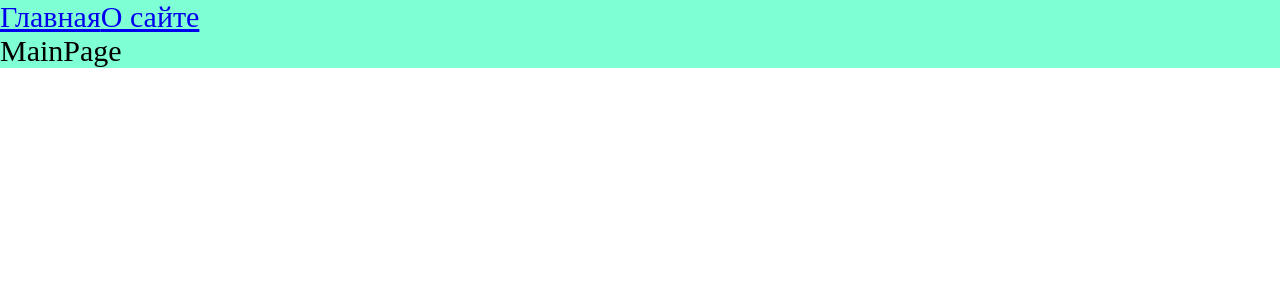
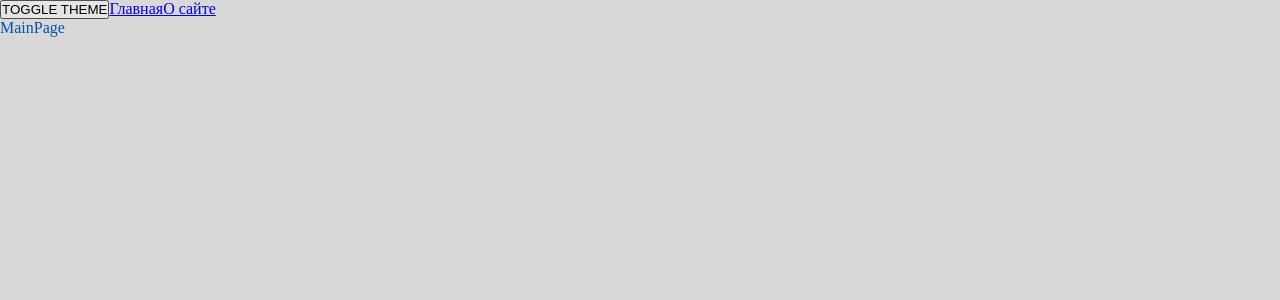
Before and after one commit to damnnou/react-production, a React app: page / in a window 1280 px wide. Shown: the top 300 px of the page. Built offline with nearby package versions, Linux system fonts and the light colour scheme; the HTML template or start-up script is replaced by a standard one.

Commit message:
create theme and useTheme hook

```diff
--- a/src/App.tsx
+++ b/src/App.tsx
@@ -1,17 +1,17 @@
-import { render } from "react-dom";
-import React, { Suspense } from "react";
-import Counter from "./components/Counter";
-import "./index.scss";
+import React, { Suspense, useContext, useState } from "react";
+import "./styles/index.scss";
 import { Route, Routes } from "react-router-dom";
-import AboutPage from "./pages/AboutPage/AboutPage";
-import MainPage from "./pages/MainPage/MainPage";
 import { Link } from "react-router-dom";
 import { AboutPageLazy } from "./pages/AboutPage/AboutPage.lazy";
 import { MainPageLazy } from "./pages/MainPage/MainPage.lazy";
+import { Theme, ThemeContext } from "./styles/theme/ThemeContext";
+import { useTheme } from "./styles/theme/useTheme";
 
 const App = () => {
+    const { theme, handleToggleTheme } = useTheme();
     return (
-        <div className="app">
+        <div className={"app " + theme}>
+            <button onClick={handleToggleTheme}>TOGGLE THEME</button>
             <Link to={"/"}>Главная</Link>
             <Link to={"/about"}>О сайте</Link>
             <Suspense fallback={<div>Loading...</div>}>
--- a/src/index.tsx
+++ b/src/index.tsx
@@ -1,10 +1,13 @@
 import { render } from "react-dom";
 import App from "./App";
 import { BrowserRouter } from "react-router-dom";
+import ThemeProvider from "./styles/theme/ThemeProvider";
 
 render(
     <BrowserRouter>
-        <App />
+        <ThemeProvider>
+            <App />
+        </ThemeProvider>
     </BrowserRouter>,
     document.getElementById("root")
 );
--- /dev/null
+++ b/src/styles/index.scss
@@ -0,0 +1,11 @@
+@import "reset";
+@import "variables/global";
+@import "themes/normal";
+@import "themes/dark";
+
+.app {
+    font: var(--font-m);
+    background: var(--bg-color);
+    color: var(--primary-color);
+    min-height: 100vh;
+}
--- a/src/index.scss
+++ b/src/styles/reset.scss
@@ -3,8 +3,3 @@
     padding: 0;
     box-sizing: border-box;
 }
-
-.app {
-    background-color: aquamarine;
-    font-size: 30px;
-}
--- /dev/null
+++ b/src/styles/theme/ThemeContext.ts
@@ -0,0 +1,15 @@
+import { createContext } from "react";
+
+export enum Theme {
+    LIGHT = "light",
+    DARK = "dark",
+}
+
+export interface ThemeContextProps {
+    theme?: Theme;
+    setTheme?: (theme: Theme) => void;
+}
+
+export const ThemeContext = createContext<ThemeContextProps>({});
+
+export const LOCAL_STORAGE_THEME_KEY = "theme";
--- /dev/null
+++ b/src/styles/theme/ThemeProvider.tsx
@@ -0,0 +1,25 @@
+import React, { FC, useState, useMemo } from "react";
+import { LOCAL_STORAGE_THEME_KEY, Theme, ThemeContext } from "./ThemeContext";
+
+const defaultTheme =
+    (localStorage.getItem(LOCAL_STORAGE_THEME_KEY) as Theme) || Theme.LIGHT;
+
+const ThemeProvider: FC = ({ children }) => {
+    const [theme, setTheme] = useState<Theme>(defaultTheme);
+
+    const defaultProps = useMemo(
+        () => ({
+            theme,
+            setTheme,
+        }),
+        [theme]
+    );
+
+    return (
+        <ThemeContext.Provider value={defaultProps}>
+            {children}
+        </ThemeContext.Provider>
+    );
+};
+
+export default ThemeProvider;
--- /dev/null
+++ b/src/styles/theme/useTheme.ts
@@ -0,0 +1,22 @@
+import { useContext } from "react";
+import { LOCAL_STORAGE_THEME_KEY, Theme, ThemeContext } from "./ThemeContext";
+
+interface UseThemeResult {
+    theme: Theme;
+    handleToggleTheme: () => void;
+}
+
+export function useTheme(): UseThemeResult {
+    const { theme, setTheme } = useContext(ThemeContext);
+
+    const handleToggleTheme = () => {
+        const newTheme = theme === Theme.DARK ? Theme.LIGHT : Theme.DARK;
+        setTheme(newTheme);
+        localStorage.setItem(LOCAL_STORAGE_THEME_KEY, newTheme);
+    };
+
+    return {
+        theme,
+        handleToggleTheme,
+    };
+}
--- /dev/null
+++ b/src/styles/themes/dark.scss
@@ -0,0 +1,6 @@
+.app.dark {
+    --bg-color: #111235;
+
+    --primary-color: #006d1f;
+    --secondary-color: #04ff00;
+}
--- /dev/null
+++ b/src/styles/themes/normal.scss
@@ -0,0 +1,6 @@
+.app.light {
+    --bg-color: #d8d8d8;
+
+    --primary-color: #0054ae;
+    --secondary-color: #00aeee;
+}
--- /dev/null
+++ b/src/styles/variables/global.scss
@@ -0,0 +1,11 @@
+:root {
+    --font-family-main: Consolas, "Times New Roman", Serif;
+
+    --font-size-m: 16px;
+    --font-line-m: 24px;
+    --font-m:var(--font-size-m) / var(--font-line-m) var(--font-family-main)
+
+    --font-size-l: 24px;
+    --font-line-l: 32px;
+    --font-l:var(--font-size-m) / var(--font-line-m) var(--font-family-main)
+}
```
